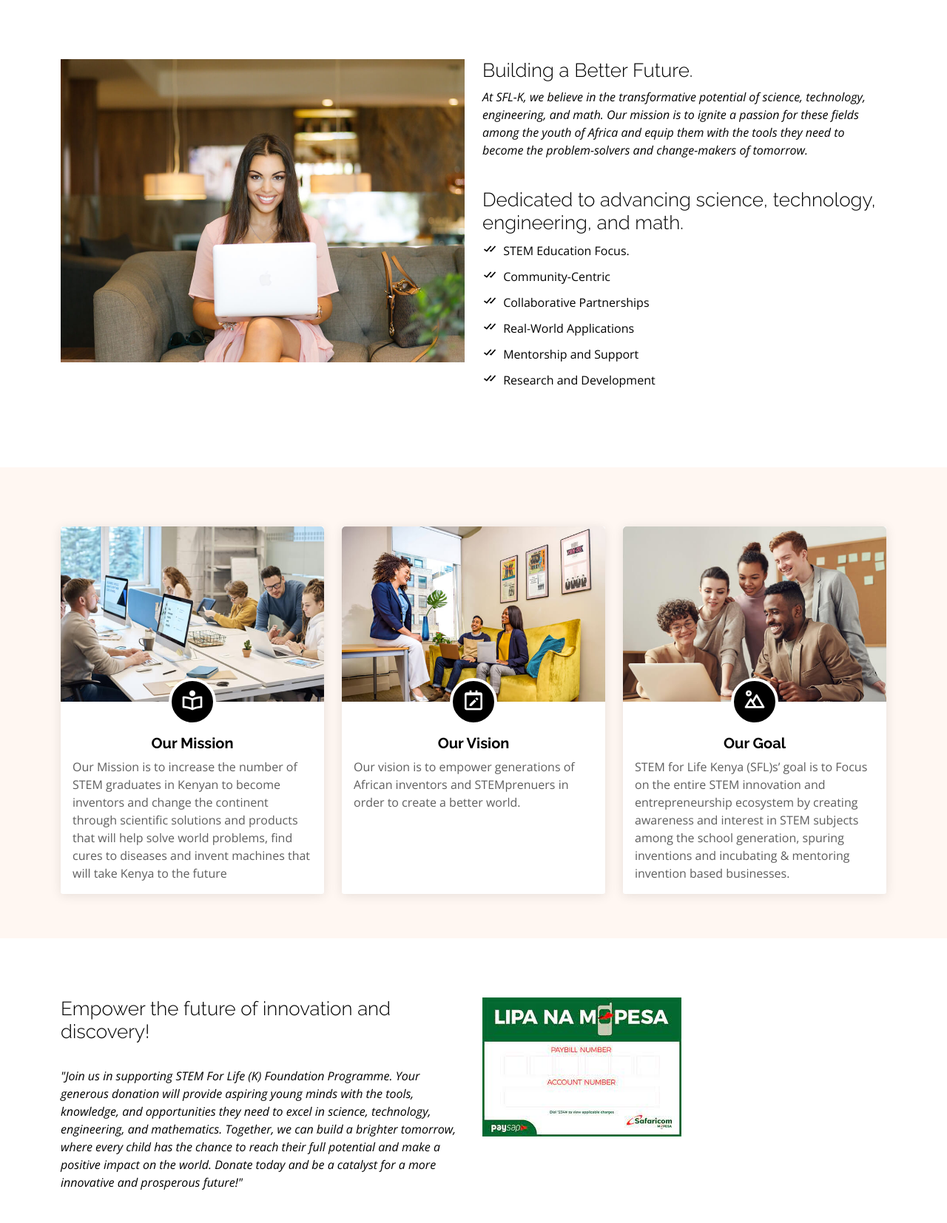
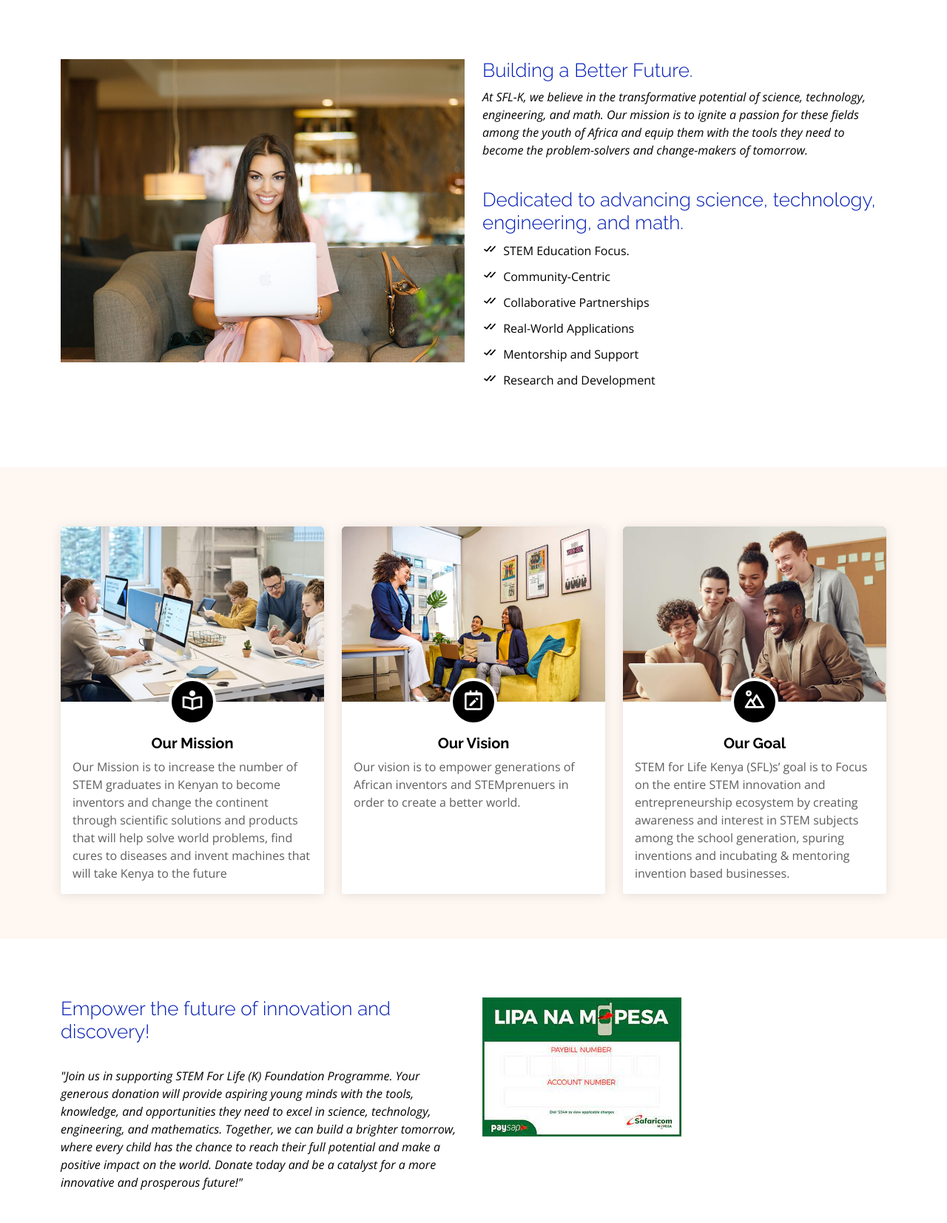
Before and after one commit to mugambijavan/STEM, a plain HTML site: page index.html in a window 1280 px wide. Shown: the part 640-2294 px from the top of the page at 74% size. Drawn offline with nearby package versions, Linux system fonts and the light colour scheme.

Commit message:
color change

```diff
--- a/index.html
+++ b/index.html
@@ -67,12 +67,13 @@
             <img src="assets/img/about-img.jpg" class="img-fluid" alt="">
           </div>
           <div class="col-lg-6 pt-4 pt-lg-0">
-            <h3>Building a Better Future.</h3>
+            <h3 style="color: var(--color-primary, #001bb4);">Building a Better Future.</h3>
+
             <p class="fst-italic">
               At SFL-K, we believe in the transformative potential of science, technology, engineering, and math. Our mission is to ignite a passion for these fields among the youth of Africa and equip them with the tools they need to become the problem-solvers and change-makers of tomorrow.
             </p>
             <br>
-            <h3>Dedicated to advancing science,
+            <h3 style="color: var(--color-primary, #001bb4);">Dedicated to advancing science,
               technology, engineering, and math.</h3>
             <ul>
               <li><i class="bx bx-check-double"></i> STEM Education Focus.</li>
@@ -140,7 +141,7 @@
         <div class="row">
 
           <div class="col-lg-6 pt-4 pt-lg-0">
-            <h3>Empower the future of innovation and discovery! </h3> <br>
+            <h3 style="color: var(--color-primary, #001bb4);">Empower the future of innovation and discovery! </h3> <br>
             <p class="fst-italic">
               "Join us in supporting STEM For Life (K) Foundation Programme. Your generous donation will provide aspiring young minds with the tools, knowledge, and opportunities they need to excel in science, technology, engineering, and mathematics. Together, we can build a brighter tomorrow, where every child has the chance to reach their full potential and make a positive impact on the world. Donate today and be a catalyst for a more innovative and prosperous future!"
             </p>
@@ -162,7 +163,7 @@
       <div class="container">
 
         <div class="section-title">
-          <h2>Inspiring Innovation: Our Purpose</h2>
+          <h2 style="color: var(--color-primary, #001bb4);">Inspiring Innovation: Our Purpose</h2>
         </div>
 
         <ul class="faq-list">
```
